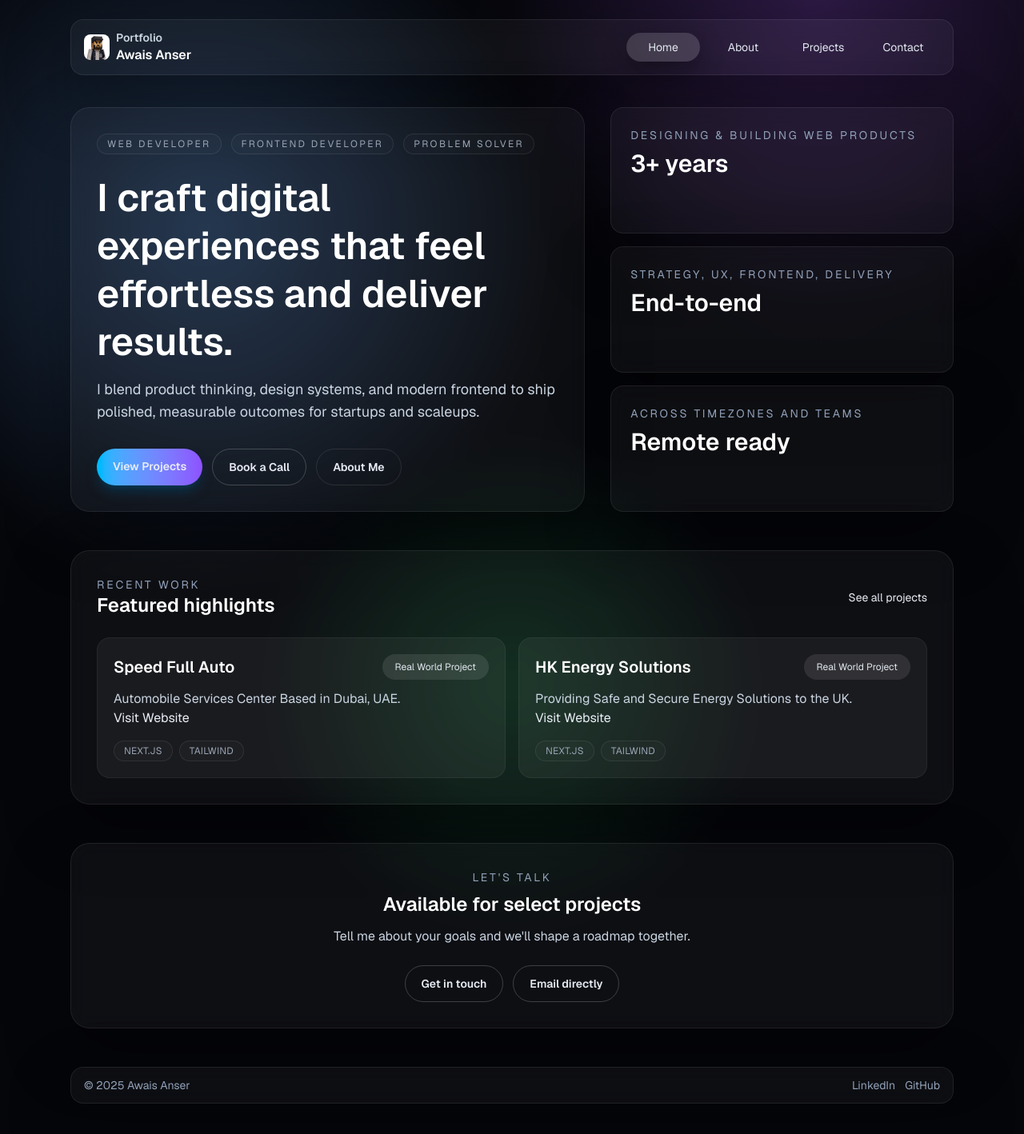
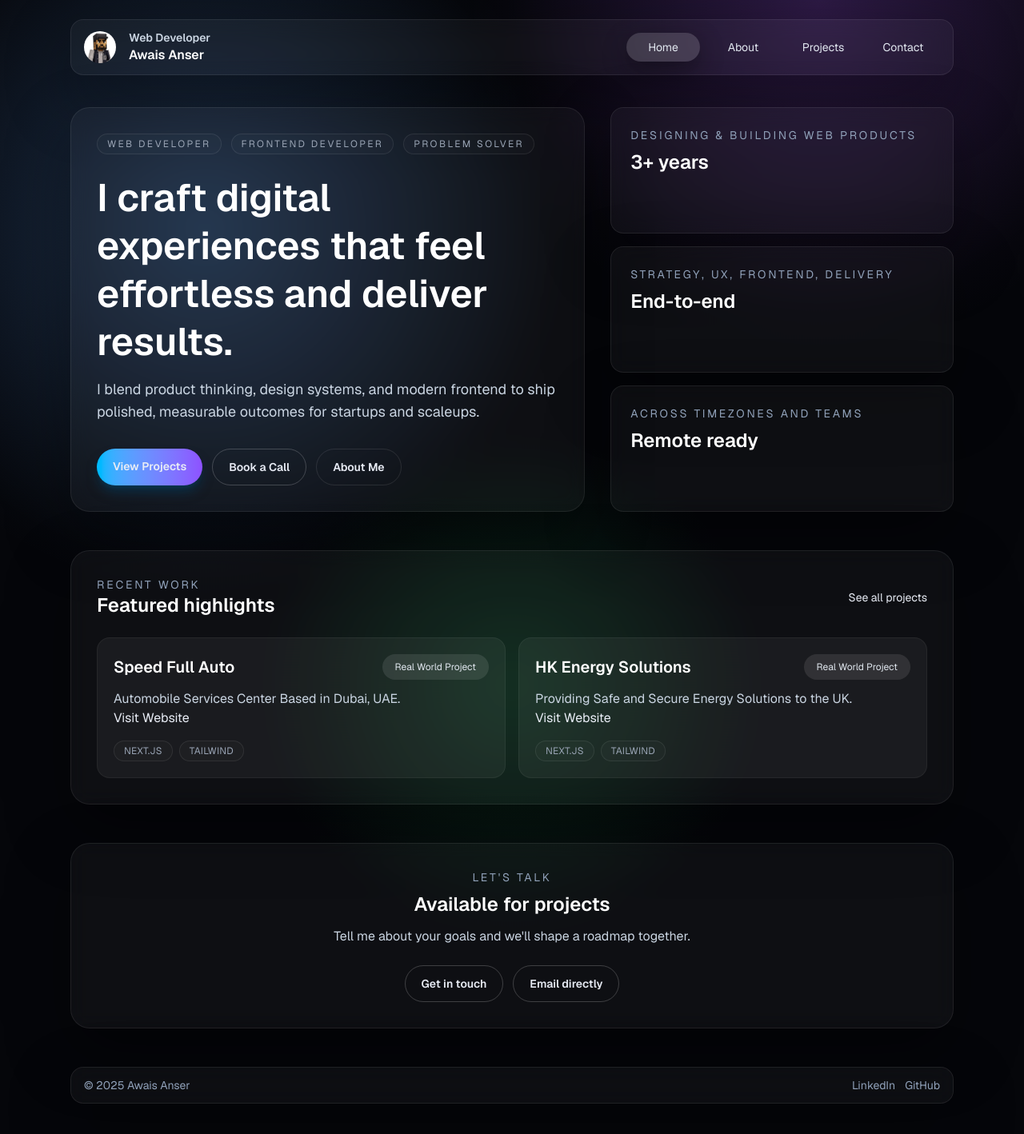
Before and after one commit to awai5an5er/Portfolio, a Next.js app: page / in a window 1280 px wide. Shown: the top 1418 px of the page at 80% size. Built offline with nearby package versions, Linux system fonts and the light colour scheme.

Commit message:
third change

```diff
--- a/src/app/components/NavBar.tsx
+++ b/src/app/components/NavBar.tsx
@@ -13,7 +13,7 @@ export function NavBar() {
   const pathname = usePathname();
 
   return (
-    <nav className="flex flex-wrap items-center gap-2 text-sm text-slate-200">
+    <nav className="flex flex-wrap items-center justify-center gap-2 text-sm text-slate-200">
       {links.map((link) => {
         const active = pathname === link.href;
         return (
--- a/src/app/layout.tsx
+++ b/src/app/layout.tsx
@@ -36,11 +36,11 @@ export default function RootLayout({
           <div className="relative mx-auto flex min-h-screen max-w-6xl flex-col px-6 pb-12 pt-6">
             <header className="mb-10">
               <div className="flex flex-col gap-4 rounded-2xl border border-white/5 bg-white/5 px-4 py-3 glass sm:flex-row sm:items-center sm:justify-between">
-                <Link href="/" className="flex items-center gap-2 font-semibold">
+                <Link href="/" className="flex items-center justify-center gap-4 font-semibold">
                   {/* <span className="h-8 w-8 rounded-lg bg-linear-to-br from-sky-400 to-violet-500" /> */}
-                  <img src="/me.png" alt="Awais Anser" className="h-8 w-8 rounded-lg" />
+                  <img src="/me.png" alt="Awais Anser" className="h-10 w-10 rounded-full" />
                   <div className="leading-tight">
-                    <div className="text-sm text-slate-300">Portfolio</div>
+                    <div className="text-sm text-slate-300">Web Developer</div>
                     <div className="text-base text-white">Awais Anser</div>
                   </div>
                 </Link>
--- a/src/app/page.tsx
+++ b/src/app/page.tsx
@@ -64,7 +64,7 @@ export default function Home() {
               <div className="text-sm uppercase tracking-[0.2em] text-slate-400">
                 {item.description}
               </div>
-              <div className="mt-2 text-2xl md:text-3xl font-semibold text-white">{item.title}</div>
+              <div className="mt-2 text-2xl font-semibold text-white">{item.title}</div>
             </div>
           ))}
         </div>
@@ -113,7 +113,7 @@ export default function Home() {
 
       <section className="glass rounded-3xl p-6 text-center sm:p-8">
         <p className="text-sm uppercase tracking-[0.2em] text-slate-400">Let&apos;s talk</p>
-        <h3 className="mt-2 text-2xl font-semibold text-white">Available for select projects</h3>
+        <h3 className="mt-2 text-2xl font-semibold text-white">Available for projects</h3>
         <p className="mt-3 text-slate-300">
           Tell me about your goals and we&apos;ll shape a roadmap together.
         </p>
```
Also changed, not shown: 1 other file (tests, documents, lock files or other folders).
